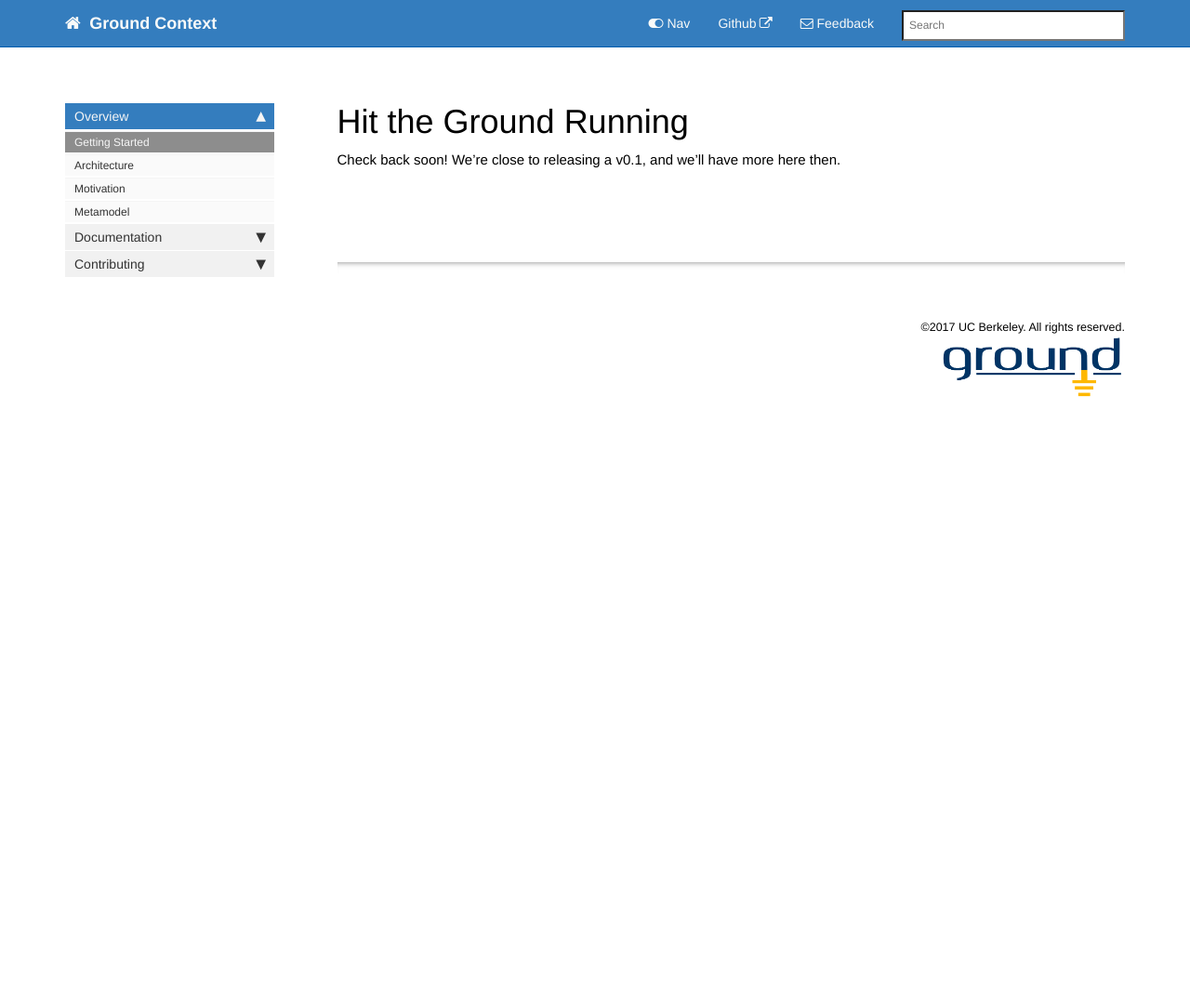
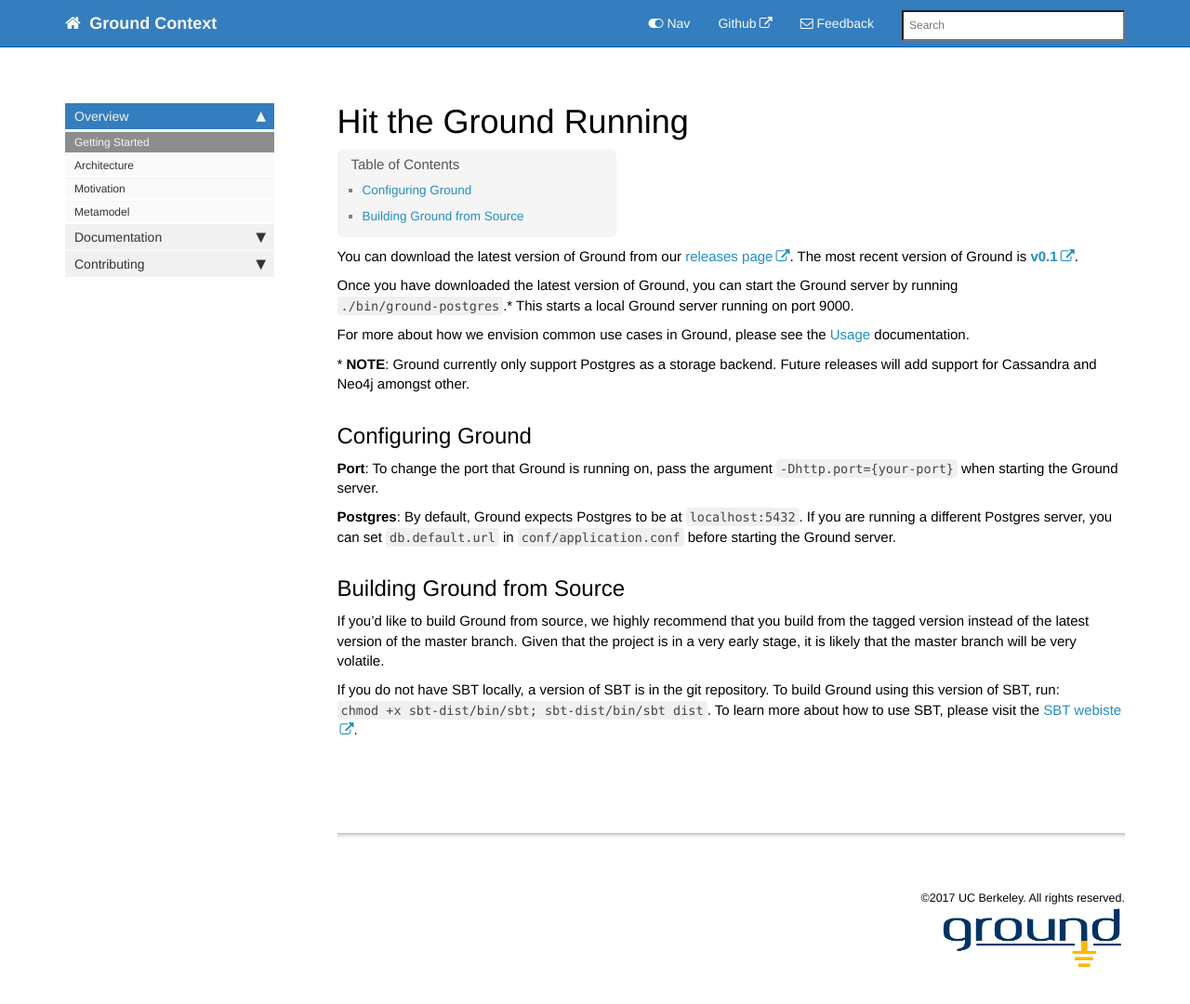
Before and after one commit to ground-context/wiki, a Jekyll site: the page built from index.md, in a window 1280 px wide and 1102 px high. Shown: the top 1080 px of the window at 93% size. Built offline with Jekyll 4.4.1, drawn with Linux system fonts in a browser that asks for light colours; nearby versions of some CDN libraries; comment, search, counter and statistics services are not loaded.

Commit message:
add getting started page

```diff
--- a/index.md
+++ b/index.md
@@ -6,4 +6,27 @@ permalink: index.html
 folder: overview
 ---
 
-Check back soon! We're close to releasing a v0.1, and we'll have more here then.
+You can download the latest version of Ground from our [releases page](https://github.com/ground-context/ground/releases).
+The most recent version of Ground is [**v0.1**](https://github.com/ground-context/ground/releases/tag/v0.1.0).
+
+Once you have downloaded the latest version of Ground, you can start the Ground server by running `./bin/ground-postgres`.*
+This starts a local Ground server running on port 9000.
+
+For more about how we envision common use cases in Ground, please see the [Usage](usage.html) documentation.
+
+\* **NOTE**: Ground currently only support Postgres as a storage backend. Future releases will add support for Cassandra and Neo4j amongst other.
+
+## Configuring Ground
+
+**Port**: To change the port that Ground is running on, pass the argument `-Dhttp.port={your-port}` when starting the Ground server.
+
+**Postgres**: By default, Ground expects Postgres to be at `localhost:5432`. If you are running a different Postgres server, you can set `db.default.url` in `conf/application.conf` before starting the Ground server.
+
+## Building Ground from Source
+
+If you'd like to build Ground from source, we highly recommend that you build from the tagged version instead of the latest version of the master branch.
+Given that the project is in a very early stage, it is likely that the master branch will be very volatile.
+
+If you do not have SBT locally, a version of SBT is in the git repository.
+To build Ground using this version of SBT, run: `chmod +x sbt-dist/bin/sbt; sbt-dist/bin/sbt dist`.
+To learn more about how to use SBT, please visit the [SBT webiste](http://www.scala-sbt.org/).
```
